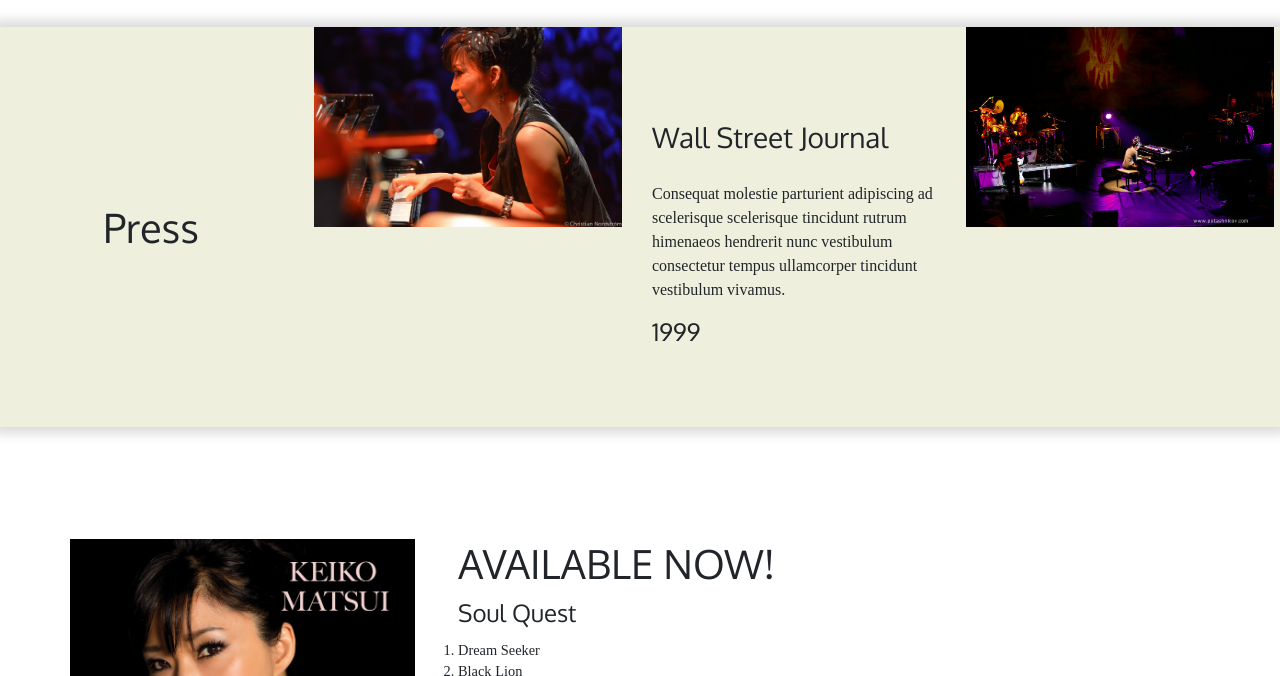
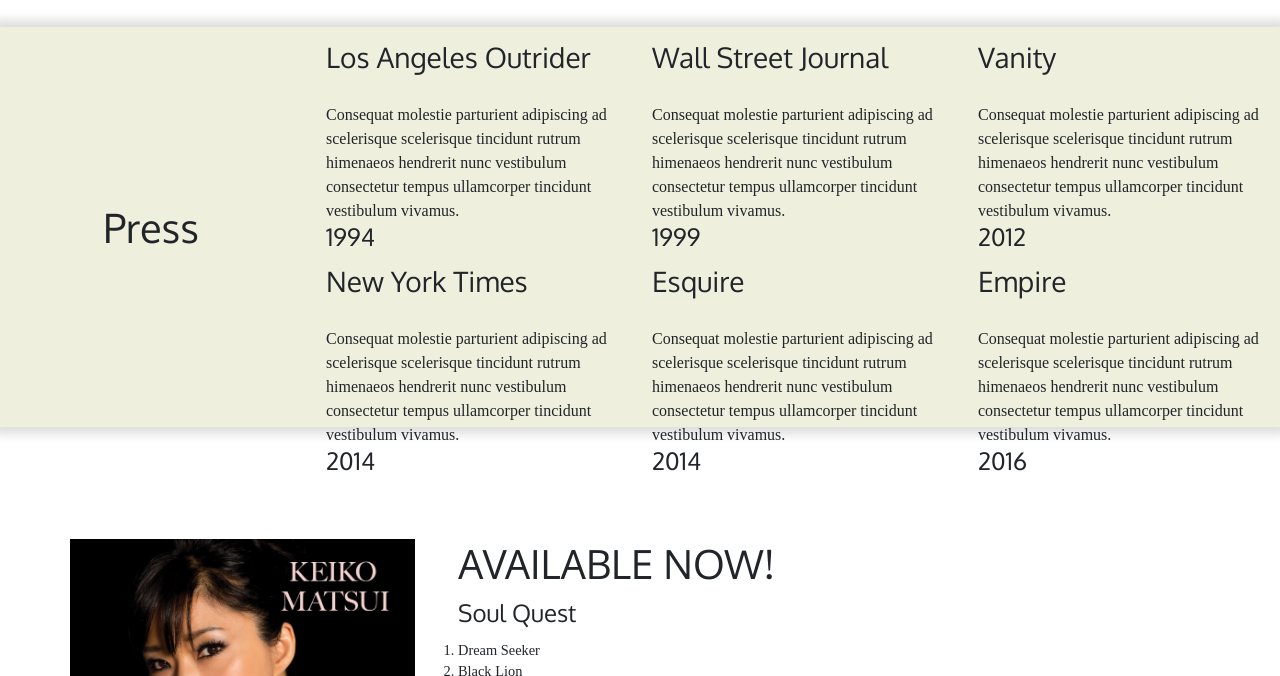
Before and after one commit to portojs/portfolio_project_2, a React app: page / in a window 1280 px wide. Shown: the part 531-1207 px from the top of the page. Built offline with nearby package versions, Linux system fonts and the light colour scheme; a web font is replaced by a local one.

Commit message:
Fix - make about-roll text-only

```diff
--- a/src/components/body_about_roll.js
+++ b/src/components/body_about_roll.js
@@ -3,14 +3,26 @@
 const BodyAboutRoll = () => {
   return (
     <div className="body-about-roll">
+
       <div className="row">
-        <div className="col-md-3 body-text">
+        <div className="col-md-3 body-heading">
           <h1 className="lead-text">Press</h1>
         </div>
-        <div className="col-md-3 pic">
-          <img src="src/img/keiko1.jpg"/>
+        <div className="col-md-9">
+          <div className="row">
+            <div className="col-md-4 body-text">
+              <div className="body-about-article">
+                <h3>Los Angeles Outrider</h3>
+                <p>
+                  Consequat molestie parturient adipiscing ad scelerisque
+                  scelerisque tincidunt rutrum himenaeos hendrerit nunc
+                  vestibulum consectetur tempus ullamcorper tincidunt
+                  vestibulum vivamus.
+                </p>
+                <h4 className="pull-right">1994</h4>
               </div>
-        <div className="col-md-3 body-text">
+            </div>
+            <div className="col-md-4 body-text">
               <div className="body-about-article">
                 <h3>Wall Street Journal</h3>
                 <p>
@@ -22,10 +34,60 @@
                 <h4 className="pull-right">1999</h4>
               </div>
             </div>
-        <div className="col-md-3 pic">
-          <img src="src/img/keiko2.jpg"/>
+            <div className="col-md-4 body-text">
+              <div className="body-about-article">
+                <h3>Vanity</h3>
+                <p>
+                  Consequat molestie parturient adipiscing ad scelerisque
+                  scelerisque tincidunt rutrum himenaeos hendrerit nunc
+                  vestibulum consectetur tempus ullamcorper tincidunt
+                  vestibulum vivamus.
+                </p>
+                <h4 className="pull-right">2012</h4>
               </div>
             </div>
+          </div>
+          <div className="row">
+            <div className="col-md-4 body-text">
+              <div className="body-about-article">
+                <h3>New York Times</h3>
+                <p>
+                  Consequat molestie parturient adipiscing ad scelerisque
+                  scelerisque tincidunt rutrum himenaeos hendrerit nunc
+                  vestibulum consectetur tempus ullamcorper tincidunt
+                  vestibulum vivamus.
+                </p>
+                <h4 className="pull-right">2014</h4>
+              </div>
+            </div>
+            <div className="col-md-4 body-text">
+              <div className="body-about-article">
+                <h3>Esquire</h3>
+                <p>
+                  Consequat molestie parturient adipiscing ad scelerisque
+                  scelerisque tincidunt rutrum himenaeos hendrerit nunc
+                  vestibulum consectetur tempus ullamcorper tincidunt
+                  vestibulum vivamus.
+                </p>
+                <h4 className="pull-right">2014</h4>
+              </div>
+            </div>
+            <div className="col-md-4 body-text">
+              <div className="body-about-article">
+                <h3>Empire</h3>
+                <p>
+                  Consequat molestie parturient adipiscing ad scelerisque
+                  scelerisque tincidunt rutrum himenaeos hendrerit nunc
+                  vestibulum consectetur tempus ullamcorper tincidunt
+                  vestibulum vivamus.
+                </p>
+                <h4 className="pull-right">2016</h4>
+              </div>
+            </div>
+          </div>
+        </div>
+      </div>
+
     </div>
   );
 }
--- a/src/scss/application.scss
+++ b/src/scss/application.scss
@@ -62,40 +62,35 @@
   height: 400px;
   margin-top: 30px;
   box-shadow: 0 0 10px 7px #ddd;
+  background-color: $color-roll-text;
 }
 
-.body-about-roll .col-md-3 {
+.body-about-roll .body-heading {
+  height: 400px;
   display: table;
-  height: 400px;
 }
 
 .body-about-roll .lead-text {
+  text-align: center;
   display: table-cell;
   vertical-align: middle;
-  text-align: center;
 }
 
-.body-about-roll .pic {
-  padding: 0;
-  background-color: $color-roll-text;
+.body-about-roll .col-md-4 {
+  display: table;
+  height: 200px;
 }
 
-.body-about-roll .body-text {
-  background-color: $color-roll-text;
-}
-
-.body-about-roll .pic img {
-  height: 200px;
-  width: 308px;
+.body-about-roll .body-about-article {
+  display: table-cell;
+  vertical-align: middle;
 }
 
 .body-about-roll h3 {
   padding: 0.5em 0 1em;
 }
 
-.body-about-roll .body-about-article {
-  display: table-cell;
-  vertical-align: middle;
+.body-about-roll p {
   margin: 0;
 }
 
```
Lines whose indentation alone changed are shown as unchanged.
